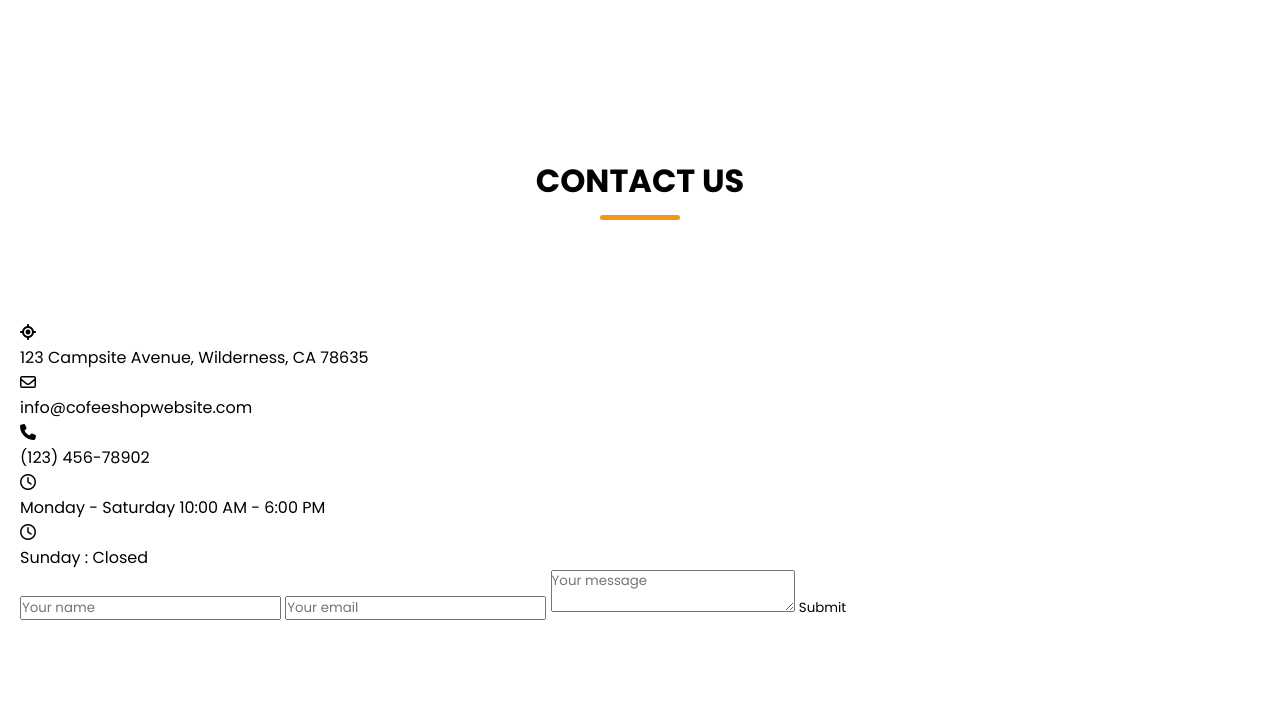
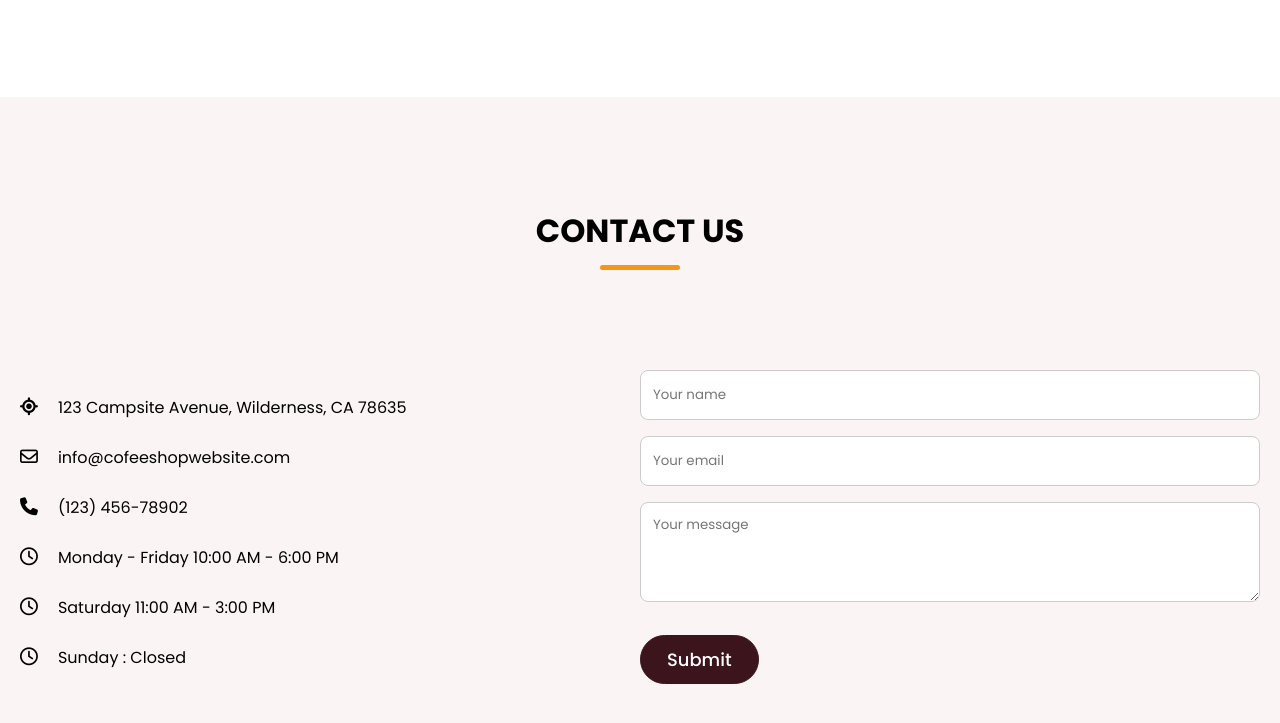
Before and after one commit to amiksha125/coffee-website, a plain HTML site: page index.html in a window 1280 px wide. Shown: the part 4456-5179 px from the top of the page. Before the commit the page ends 5076 px from the top, so only its background shows below. Drawn offline with nearby package versions, Linux system fonts and the light colour scheme; a web font is replaced by a local one.

Commit message:
feat: complete style of contact us section with responsiveness

```diff
--- a/index.html
+++ b/index.html
@@ -241,7 +241,13 @@
                 <li class="contact-info">
                     <i class="fa-regular fa-clock">
                     </i>
-                    <p>Monday - Saturday 10:00 AM - 6:00 PM</p>
+                    <p>Monday - Friday 10:00 AM - 6:00 PM</p>
+                </li>
+
+                <li class="contact-info">
+                    <i class="fa-regular fa-clock">
+                    </i>
+                    <p>Saturday 11:00 AM - 3:00 PM</p>
                 </li>
 
                  <li class="contact-info">
--- a/style.css
+++ b/style.css
@@ -372,6 +372,75 @@ header .navbar{
     transform: scale(1.3);
 }
 
+/* Contact us section styling */
+
+.contact{
+    background: var(--light-pink-color);
+    padding: 50px 0 100px;
+}
+
+.contact .section-content{
+    display: flex;
+    gap: 48px;
+    align-items: flex-start;
+    justify-content: space-between;
+}
+
+.contact .contact-info-list .contact-info{
+    display: flex;
+    gap: 20px;
+    margin: 25px 0;
+    align-items: center;
+}
+
+.contact .contact-info-list .contact-info i{
+    font-size: var(--font-size-m);
+}
+
+.contact .contact-form{
+   max-width: 50%;
+}
+
+.contact .contact-form .form-input{
+    width: 100%;
+    height: 50px;
+    padding: 0 12px;
+    outline: none;
+    margin-bottom: 16px;
+    background: var(--white-color);
+    border: 1px solid var(--medium-gray-color);
+    border-radius: var(--border-radius-s);
+}
+
+.contact .contact-form .form-input:focus{
+    border-color: var(--secondary-color);
+
+}
+.contact .contact-form textarea.form-input{
+    height: 100px;
+    padding: 12px;
+    resize: vertical;
+    /* can increase the height with bottom border  */
+}
+
+.contact .contact-form .submit-button{
+    padding: 10px 26px;
+    margin-top: 10px;
+    background: var(--primary-color);
+    color: var(--white-color);
+    font-weight: var(--font-weight-medius);
+    font-size: var(--font-size-m);
+    border-radius: var(--border-radius-m);
+    cursor: pointer;
+    border: 1px solid var(--primary-color);
+    transition: 0.3s ease;
+}
+
+.contact .contact-form .submit-button:hover{
+    background: transparent;
+    color: var(--primary-color);
+}
+
 /* Responsive media query code for max-width 1024px  */
 @media screen and (max-width: 1024px){
     .menu .menu-list{
@@ -456,7 +525,7 @@ header .navbar{
 
     }
 
-    .hero .hero-details :is(.subtitle, .description), .about .about-details{
+    .hero .hero-details :is(.subtitle, .description), .about .about-details, .contact .contact-form{
         max-width: 100%;
     }
 
@@ -503,6 +572,12 @@ header .navbar{
         width: calc(100% / 2 - 30px);
         border-radius: var(--border-radius-s);
      }
+
+     /* Contact styling */
+     .contact .section-content{
+        align-items: center;
+        flex-direction: column-reverse;
+     }
 }
 
 /* Responsive media query code for max-width 640px  */
@@ -520,6 +595,6 @@ header .navbar{
     }
 
     .testinomials .swiper-slide-button{
-        display: none;
+        /* display: none; */
     }
 }
```
